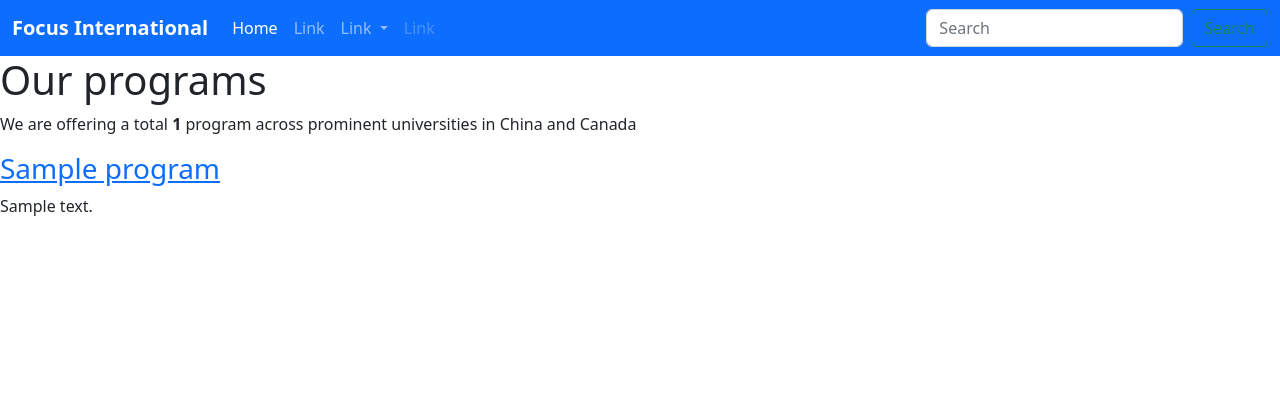
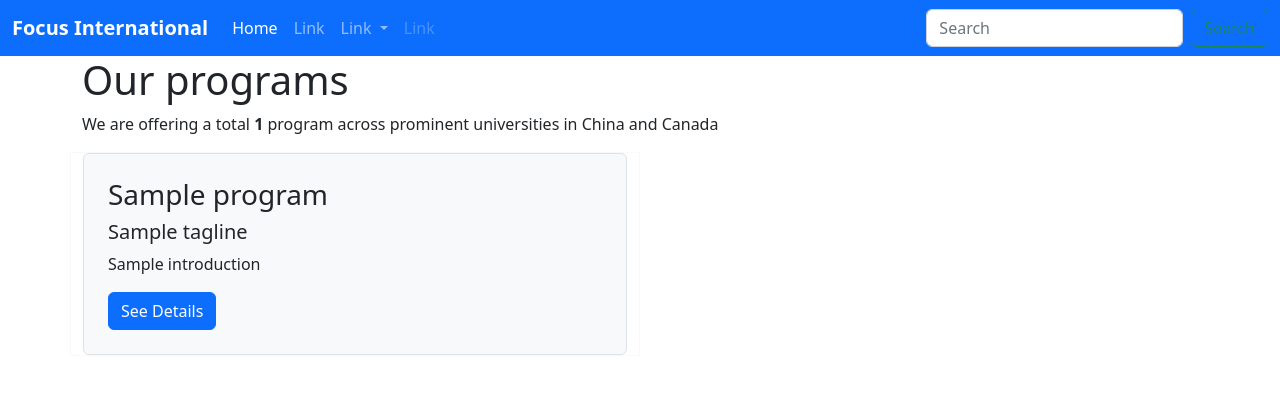
Before and after one commit to rifatrakib/focus-international, a Django app: template programs/templates/programs/programs-summary.html in a window 1280 px wide. Shown: the top 394 px of the page. Run offline with Django 4.2, Linux system fonts and the light colour scheme; the template is opened without the code that fills it: most values are stand-ins (such as "Sample title", 1, 10 or a date in 2020); data that the repository does not hold is empty.

Commit message:
added additional information to summary page with styles

```diff
--- a/programs/templates/programs/programs-summary.html
+++ b/programs/templates/programs/programs-summary.html
@@ -1,12 +1,22 @@
 {% extends 'base.html' %}
 {% block title %}Programs{% endblock title %}
 {% block content %}
-<h1>Our programs</h1>
-<div><p>We are offering a total <b>{{ count }}</b> program{{ count|pluralize }} across prominent universities in China and Canada</p></div>
-<div>
-    {% for program in programs %}
-    <h3><a href="{% url 'programs:program-details' program.id %}">{{ program.name }}</a></h3>
-    <p>{{ program.description }}</p>
-    {% endfor %}
+<div class="container">
+    <h1>Our programs</h1>
+    <div><p>We are offering a total <b>{{ count }}</b> program{{ count|pluralize }} across prominent universities in China and Canada</p></div>
+    <div class="row">
+        {% for program in programs %}
+        <div class="col-sm-6 border border-light mb-4">
+            <div class="card p-2 bg-light border">
+                <div class="card-body">
+                    <h3 class="card-title">{{ program.name }}</h3>
+                    <h5 class="card-title">{{ program.tagline }}</h5>
+                    <p class="card-text">{{ program.introduction }}</p>
+                    <a href="{% url 'programs:program-details' program.id %}" class="btn btn-primary">See Details</a>
+                </div>
+            </div>
+        </div>
+        {% endfor %}
+    </div>
 </div>
 {% endblock content %}
```
